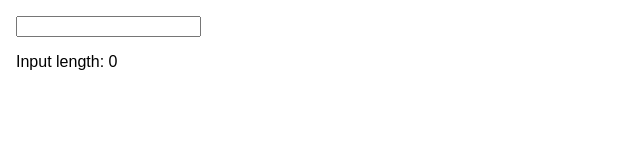
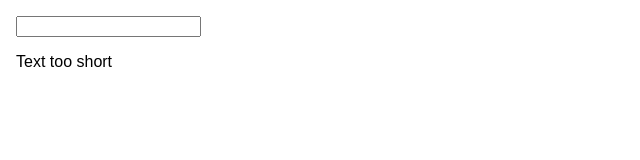
Before and after one commit to MaxRobertsDear/List-Conditionals, a React (Create React App) app: page / in a window 1280 px wide. Shown: the top 160 px of the page, without its empty margins (0-640 px from the left). Built offline with nearby package versions, Linux system fonts and the light colour scheme.

Commit message:
Conditional render

```diff
--- a/src/App.js
+++ b/src/App.js
@@ -17,6 +17,7 @@ class App extends Component {
   }
 
   render() {
+
     return (
       <div className="App">
         <input
--- a/src/Validation/Validation.js
+++ b/src/Validation/Validation.js
@@ -1,9 +1,16 @@
 import React from 'react';
 
 const validation = (props) => {
+  let validationMessage = 'Text long enough';
+
+  if (props.userInputLength <= 5) {
+    validationMessage = 'Text too short'
+  }
   return (
     <div>
-      <p>Input length: {props.userInputLength}</p>
+      {
+          <p>{validationMessage}</p>
+      }
     </div>
   )
 }
```
Also changed, not shown: 1 other file (tests, documents, lock files or other folders).
